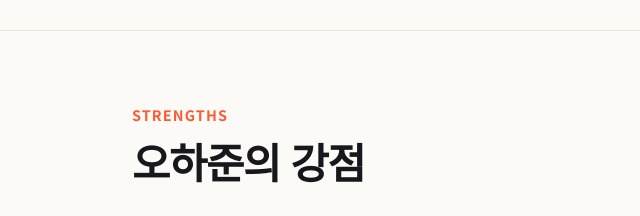
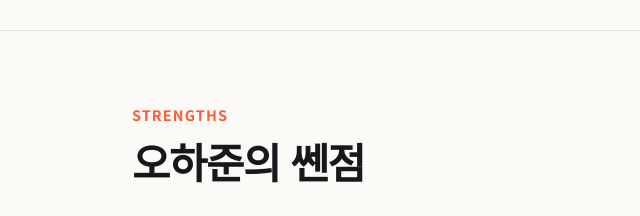
Before and after one commit to ohjohj05-blip/-, a plain HTML site: page index.html in a window 1280 px wide. Shown: the part 1120-1336 px from the top of the page, 0-640 px from the left. Drawn offline with Linux system fonts and the light colour scheme.

Commit message:
Rename strengths heading to 쎈점
Co-Authored-By: Claude Opus 5.5 <noreply@anthropic.com>
Claude-Session: https://claude.ai/code/session_01CXNWsmRZG9g9iRTXxeJr6H

```diff
--- a/index.html
+++ b/index.html
@@ -240,7 +240,7 @@
   <section id="strengths">
     <div class="wrap">
       <p class="eyebrow">Strengths</p>
-      <h2>오하준의 강점</h2>
+      <h2>오하준의 쎈점</h2>
       <div class="cards">
         <article class="card reveal">
           <div class="ico">🚀</div>
```
